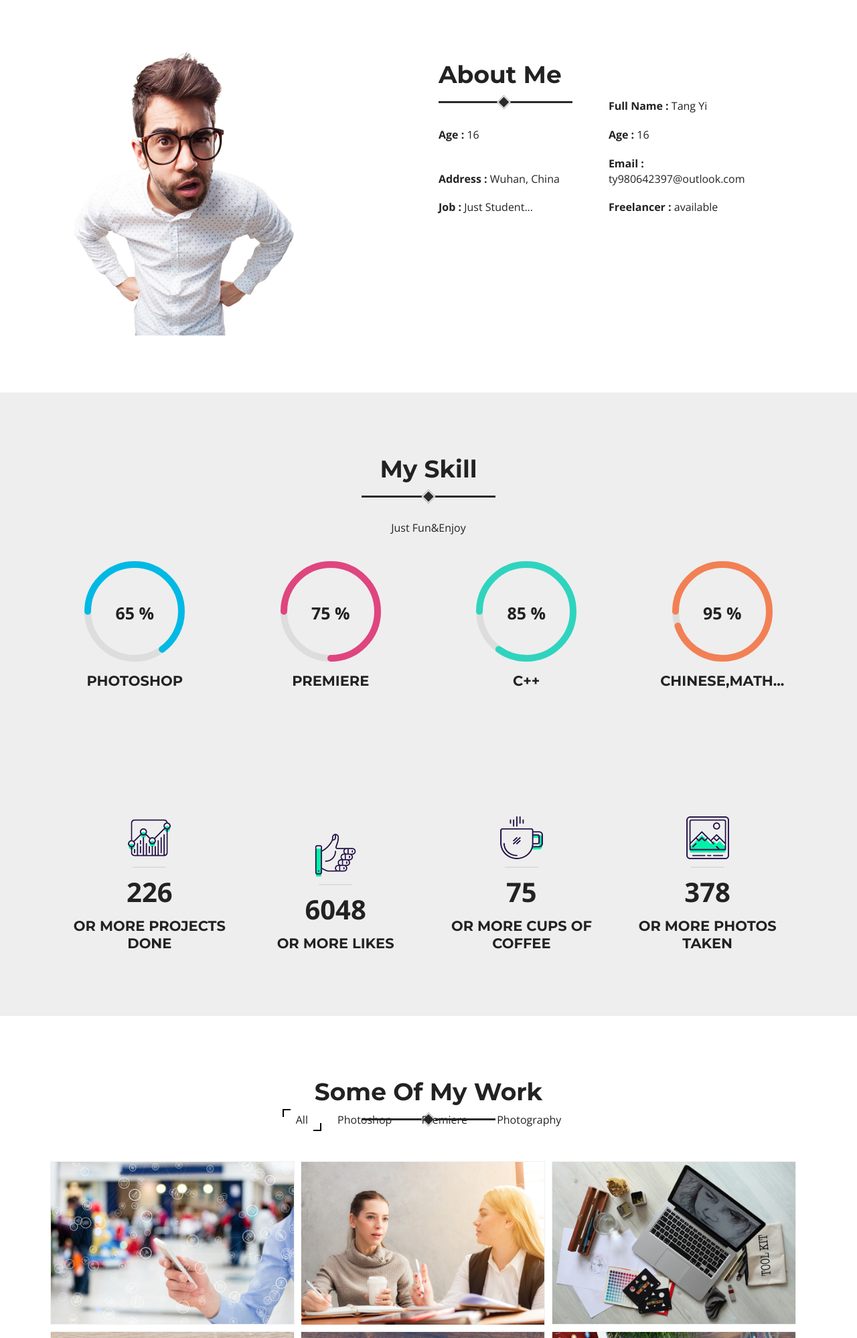
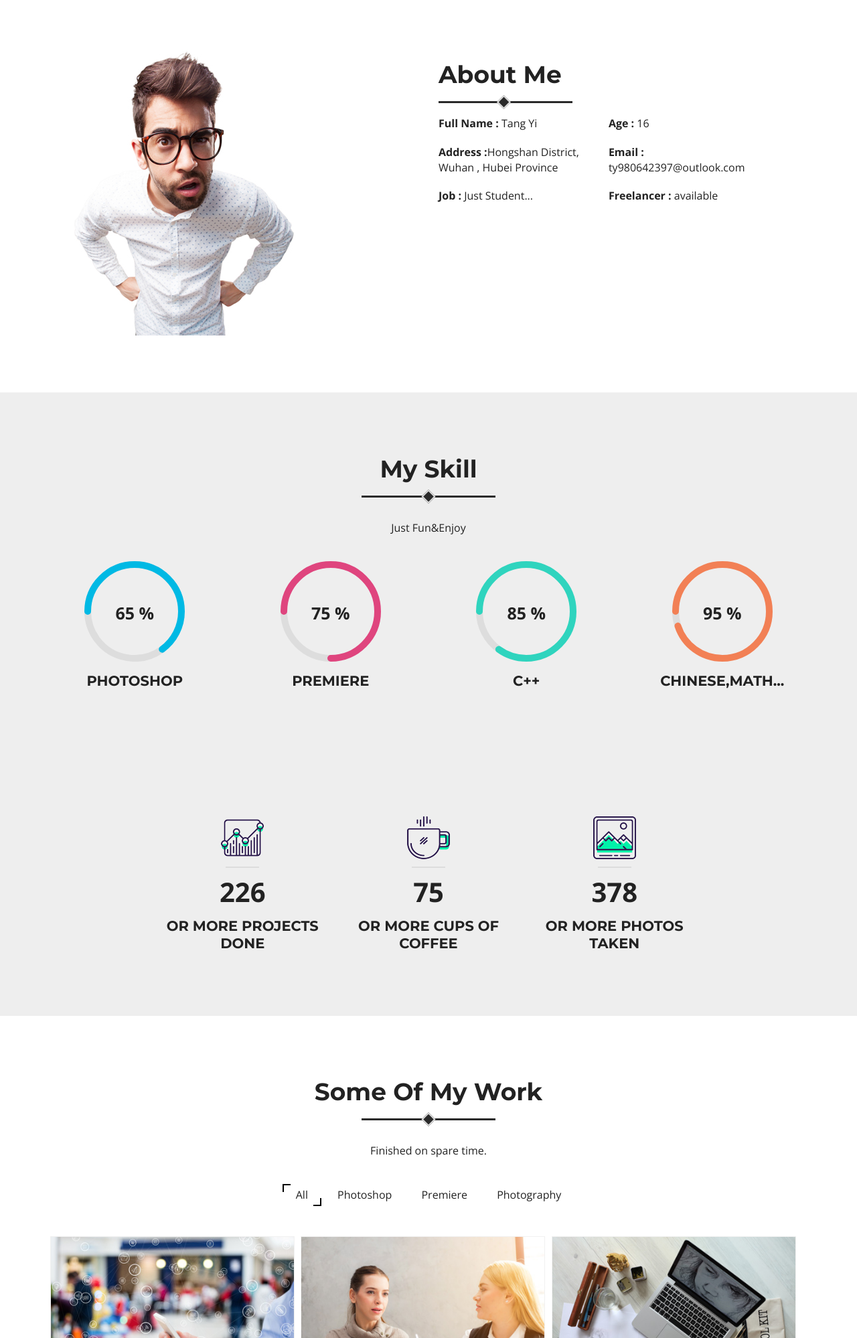
Before and after one commit to stack-del/stack-del.github.io, a plain HTML site: page index.html in a window 1280 px wide. Shown: the part 802-2800 px from the top of the page at 67% size. Drawn offline with nearby package versions, Linux system fonts and the light colour scheme.

Commit message:
Update index.html

```diff
--- a/index.html
+++ b/index.html
@@ -36,6 +36,7 @@
                 <ul id="main-menu">
                     <li><a href="#home">Home</a></li>
                     <li><a href="#about">About</a></li>
+                    <li><a href="#skill">Skill</a></li>
                     <li><a href="#work">Work</a></li>
                     <li><a href="#blog">Blog</a></li>
                     <li><a href="#contact">Contact</a></li>
@@ -71,10 +72,12 @@
 					</div>
                     <ul>
                         <li><strong></strong></li>
+                        <li><strong></strong></li>
                         <li><strong>Full Name :</strong> Tang Yi</li>
                         <li><strong>Age :</strong> 16</li>
-                        <li><strong>Age :</strong> 16</li>
-                        <li><strong>Address :</strong> Wuhan, China</li>
+                        <li>
+                            <strong>Address :</strong>Hongshan District, Wuhan , Hubei Province
+                        </li>
                         <li><strong>Email :</strong> ty980642397@outlook.com</li>
                         <li><strong>Job :</strong>  Just Student...</li>
                         <li><strong>Freelancer :</strong> available</li>
@@ -85,7 +88,7 @@
      </section>
      <!--about section end-->
      <!--skill section start-->
-     <section class="skill-section">
+     <section class="skill-section" id="skill">
      	<div class="container">
 			<div class="row">
      			<div class="col-md-6 col-md-offset-3 text-center">
@@ -137,17 +140,6 @@
                             <li>
                                 <div class="single-counter-item">
                                     <div class="icon">
-										<img src="assets/img/like.png" alt="like image">
-									</div>
-									<span class="counter-number">
-										8000
-									</span>
-									<h4>or more Likes</h4>
-								</div>
-							</li>
-							<li>
-								<div class="single-counter-item">
-									<div class="icon">
                                         <img src="assets/img/coffe-cup.png" alt=" coffe cup">
                                     </div>
                                     <span class="counter-number">
@@ -156,6 +148,7 @@
                                     <h4>or more Cups Of Coffee</h4>
                                 </div>
                             </li>
+
                             <li>
                                 <div class="single-counter-item">
                                     <div class="icon">
@@ -179,6 +172,9 @@
      			<div class="col-md-6 col-md-offset-3 text-center">
                     <div class="section-title main">
                         <h2>Some Of My Work</h2>
+                        <p>
+                            Finished on spare time.
+                        </p>
                     </div>
      			</div>
      		</div>
@@ -358,7 +354,7 @@
      			<div class="col-md-6 col-md-offset-3 text-center">
 					<div class="section-title main">
 							<h2>Contact Me</h2>
-							<p>Remember, you suggestion counts! I will reply once I noticed it.</p>
+							<p>Remember, your suggestion counts! I WILL reply once I noticed it.</p>
 					</div>
      			</div>
      		</div>
@@ -377,7 +373,7 @@
      					</div>
      					<h4>Location</h4>
                         <p>
-                            No.1 Middle School Affiliated to central China Normal University
+                            No.1 Middle School Affiliated to Central China Normal University
                         </p>
      				</div>
      			</div>
```
Lines whose indentation alone changed are shown as unchanged.
